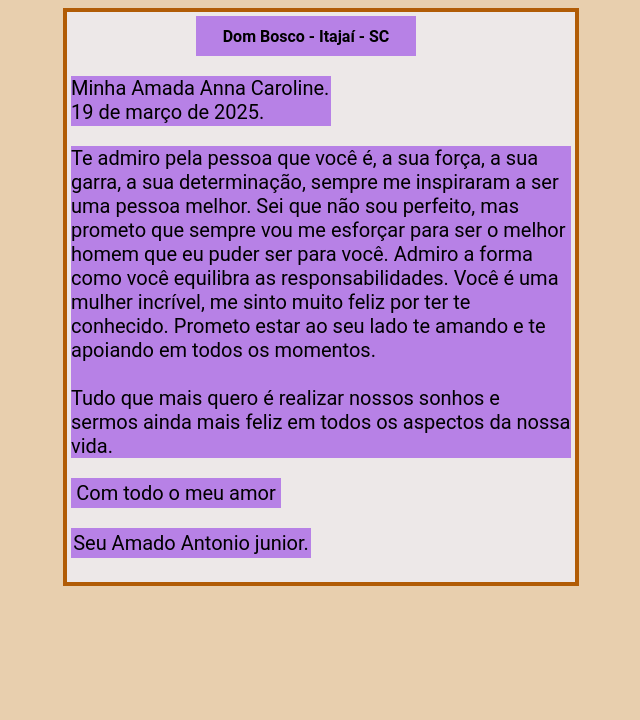
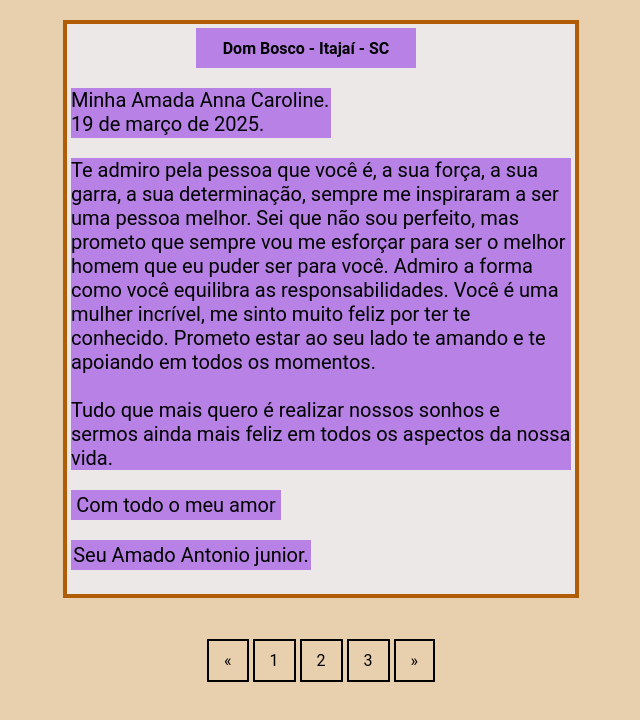
Before and after one commit to Antonio-JDev/Ads-aula2-Carta, a plain HTML site: page index.html in a window 1280 px wide. Shown: the whole page, without its empty margins (319-959 px from the left). Drawn offline with Linux system fonts and the light colour scheme.

Commit message:
add botões nav

```diff
--- a/index.html
+++ b/index.html
@@ -39,11 +39,21 @@
         <div class="signature">
             <p>Seu Amado Antonio junior.</p>
         </div>
-
     </div>
 
-
-
+    <nav>
+        <ul class="barra2">
+            <li>«</li>
+            <a href="https://antonio-jdev.github.io/Aula1-ads/" target="_blank" rel="noopener noreferrer">
+                <li>1</li>
+            </a>
+            <a href="https://antonio-jdev.github.io/Ads-aula2-Carta/" target="_blank" rel="noopener noreferrer">
+                <li>2</li>
+            </a>
+            <li>3</li>
+            <li>»</li>
+        </ul>
+    </nav>
 </body>
 
 </html>
--- a/style.css
+++ b/style.css
@@ -14,6 +14,7 @@ body {
     margin: auto;
     border: 4px solid #b15c06;
     padding: 4px;
+    margin-top: 20px;
 
 }
 
@@ -61,3 +62,38 @@ body {
     height: 30px;
     margin: 20px 0 20px 0;
 }
+
+nav{
+    height: 50px;
+    display: flex;
+    justify-content: center;
+    align-items: center;
+    margin-top: 3%;
+}
+
+
+.barra2 {
+    display: flex;
+    list-style: none;
+    padding: 0;
+}
+
+.barra2 li {
+    border: 2px solid black;
+    padding: 10px 15px;
+    margin: 2px;
+    cursor: pointer;
+    font-size: 16px;
+    color: black;
+    text-align: center;
+}
+
+.barra2 li:hover {
+    background-color: #6d6262;
+    color: black;
+}
+
+a{
+    text-decoration: none;
+    font-size: 16px;
+}
```
